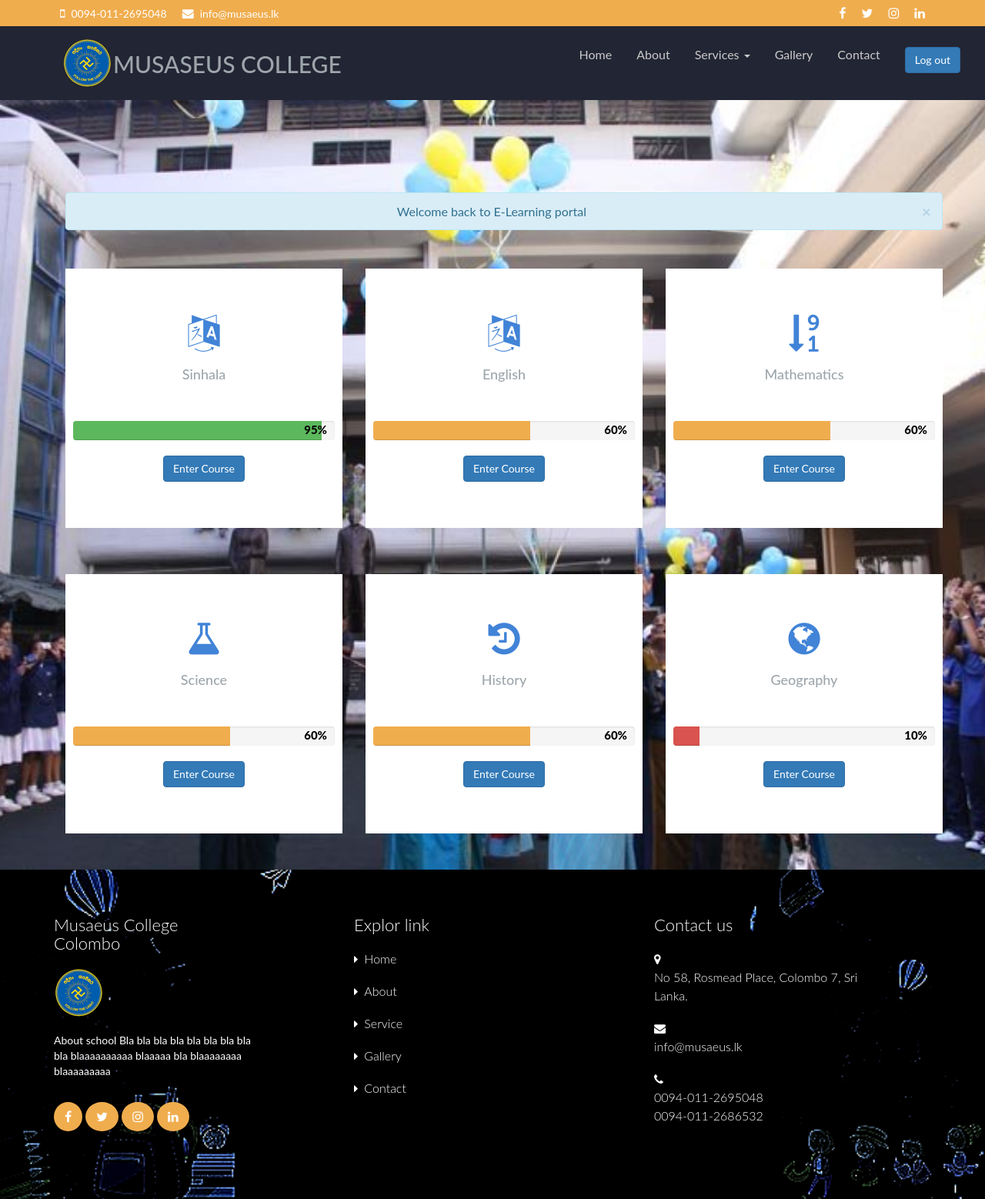
After one commit to cheythi/HCI, a PHP site: page /user.php in a window 1280 px wide. The commit adds this page. Shown: the whole page at 77% size. Run offline with PHP 8.4, Linux system fonts and the light colour scheme; some libraries are stand-ins or nearby versions.

Commit message:
half completed user

```diff
--- a/css/cheythi_style.css
+++ b/css/cheythi_style.css
@@ -196,3 +196,15 @@
         width:18rem;
     }
  }
+
+ /* user page css  */
+
+ #user
+{
+    background: url(../assets/musaeus10.jpg);
+    background-repeat: no-repeat;
+    background-size: cover;
+    background-position: center;
+    padding: 60px 0;
+    height: 100rem;
+}
--- a/elearning.php
+++ b/elearning.php
@@ -358,7 +358,7 @@ $(document).ready(function(){
 			$('#nopassword').show();
 		}
 		else if(un == 'user' && pw == '123'){
-			document.location.href = "#";
+			document.location.href = "user.php";
 		}
 		else if(un == 'admin' && pw == '123'){
 			document.location.href = "admin.php";
--- /dev/null
+++ b/user.php
@@ -0,0 +1,192 @@
+<?php include 'headerLogged.php'; ?>
+<style>
+span{
+    font-size:15px;
+}
+
+.box{
+    padding:60px 0px;
+}
+
+.box-part{
+    background:#FFF;
+    border-radius:0;
+    padding:60px 10px;
+    margin:30px 0px;
+}
+.text{
+    margin:20px 0px;
+}
+
+.clr{
+     color:#4183D7;
+}
+/* progress bar */
+.progress {
+    position: relative;
+	height: 25px;
+}
+.progress > .progress-type {
+	position: absolute;
+	left: 0px;
+	font-weight: 800;
+	padding: 3px 30px 2px 10px;
+	color: rgb(255, 255, 255);
+	background-color: rgba(25, 25, 25, 0.2);
+}
+.progress > .progress-completed {
+	position: absolute;
+	right: 0px;
+	font-weight: 800;
+    padding: 3px 10px 2px;
+    color:black;
+}
+</style>
+<section id="user" class="container-fluid">
+    <div class="container">
+        <div class="box">
+        <div class="container">
+        	<div class="alert alert-info alert-dismissible text-center">
+            <button type="button" class="close" data-dismiss="alert">&times;</button>
+                Welcome back to E-Learning portal
+            </div>
+            <div class="row">
+
+                    <div class="col-lg-4 col-md-4 col-sm-4 col-xs-12">
+
+                        <div class="box-part text-center">
+
+                            <i class="fa fa-language fa-3x clr" aria-hidden="true"></i>
+
+                            <div class="title" style="margin-top:2rem;">
+                                <h4>Sinhala</h4>
+                            </div>
+
+                            <div class="progress">
+                                <div class="progress-bar progress-bar-success" role="progressbar" aria-valuenow="95" aria-valuemin="0" aria-valuemax="100" style="width: 95%">
+                                    <span class="sr-only">95% Complete (warning)</span>
+                                </div>
+                                <span class="progress-completed">95%</span>
+                            </div>
+
+                            <div class="btn btn-primary">Enter Course</div>
+
+                        </div>
+                    </div>
+
+                    <div class="col-lg-4 col-md-4 col-sm-4 col-xs-12">
+
+                        <div class="box-part text-center">
+
+                            <i class="fa fa-language fa-3x clr" aria-hidden="true"></i>
+
+                            <div class="title" style="margin-top:2rem;">
+                                <h4>English</h4>
+                            </div>
+
+                            <div class="progress">
+                                <div class="progress-bar progress-bar-warning" role="progressbar" aria-valuenow="60" aria-valuemin="0" aria-valuemax="100" style="width: 60%">
+                                    <span class="sr-only">60% Complete (warning)</span>
+                                </div>
+                                <span class="progress-completed">60%</span>
+                            </div>
+
+                            <div class="btn btn-primary">Enter Course</div>
+
+                        </div>
+                    </div>
+
+                    <div class="col-lg-4 col-md-4 col-sm-4 col-xs-12">
+
+                        <div class="box-part text-center">
+
+                            <i class="fa fa-sort-numeric-desc fa-3x clr" aria-hidden="true"></i>
+
+                            <div class="title" style="margin-top:2rem;">
+                                <h4>Mathematics</h4>
+                            </div>
+
+                            <div class="progress">
+                                <div class="progress-bar progress-bar-warning" role="progressbar" aria-valuenow="60" aria-valuemin="0" aria-valuemax="100" style="width: 60%">
+                                    <span class="sr-only">60% Complete (warning)</span>
+                                </div>
+                                <span class="progress-completed">60%</span>
+                            </div>
+
+                            <div class="btn btn-primary">Enter Course</div>
+
+                        </div>
+                    </div>
+
+                    <div class="col-lg-4 col-md-4 col-sm-4 col-xs-12">
+
+                        <div class="box-part text-center">
+
+                            <i class="fa fa-flask fa-3x clr" aria-hidden="true"></i>
+
+                            <div class="title" style="margin-top:2rem;">
+                                <h4>Science</h4>
+                            </div>
+
+                            <div class="progress">
+                                <div class="progress-bar progress-bar-warning" role="progressbar" aria-valuenow="60" aria-valuemin="0" aria-valuemax="100" style="width: 60%">
+                                    <span class="sr-only">60% Complete (warning)</span>
+                                </div>
+                                <span class="progress-completed">60%</span>
+                            </div>
+
+                            <div class="btn btn-primary">Enter Course</div>
+
+                        </div>
+                    </div>
+
+                    <div class="col-lg-4 col-md-4 col-sm-4 col-xs-12">
+
+                        <div class="box-part text-center">
+
+                            <i class="fa fa-history fa-3x clr" aria-hidden="true"></i>
+
+                            <div class="title" style="margin-top:2rem;">
+                                <h4>History</h4>
+                            </div>
+
+                            <div class="progress">
+                                <div class="progress-bar progress-bar-warning" role="progressbar" aria-valuenow="60" aria-valuemin="0" aria-valuemax="100" style="width: 60%">
+                                    <span class="sr-only">60% Complete (warning)</span>
+                                </div>
+                                <span class="progress-completed">60%</span>
+                            </div>
+
+                            <div class="btn btn-primary">Enter Course</div>
+
+                        </div>
+                    </div>
+
+                    <div class="col-lg-4 col-md-4 col-sm-4 col-xs-12">
+
+                        <div class="box-part text-center">
+
+                            <i class="fa fa-globe fa-3x clr" aria-hidden="true"></i>
+
+                            <div class="title" style="margin-top:2rem;">
+                                <h4>Geography</h4>
+                            </div>
+
+                            <div class="progress">
+                                <div class="progress-bar progress-bar-danger" role="progressbar" aria-valuenow="10" aria-valuemin="0" aria-valuemax="100" style="width: 10%">
+                                    <span class="sr-only">10% Complete (warning)</span>
+                                </div>
+                                <span class="progress-completed">10%</span>
+                            </div>
+
+                            <div class="btn btn-primary">Enter Course</div>
+
+                        </div>
+                    </div>
+
+            </div>
+    </div>
+</div>
+    </div>
+</section style="margin-bottom: 3rem;">
+<?php include 'footer.php'; ?>
```
